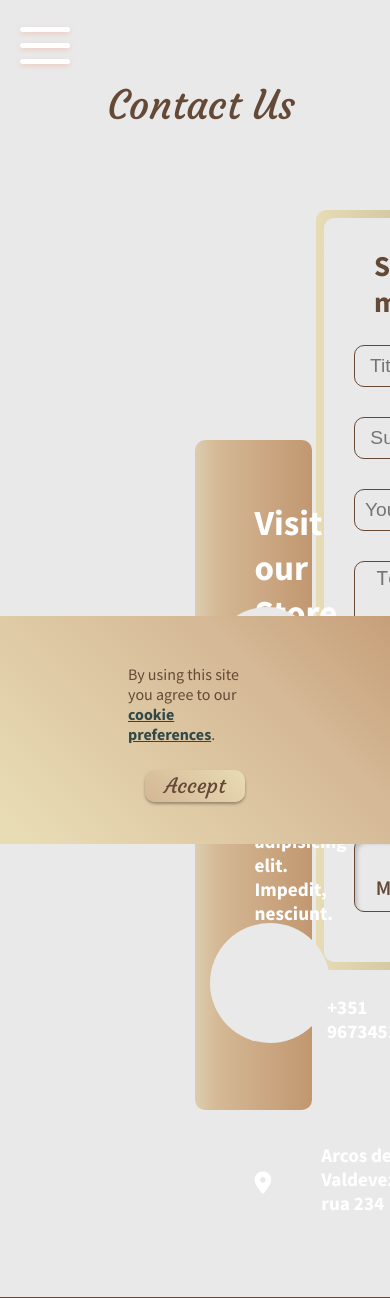
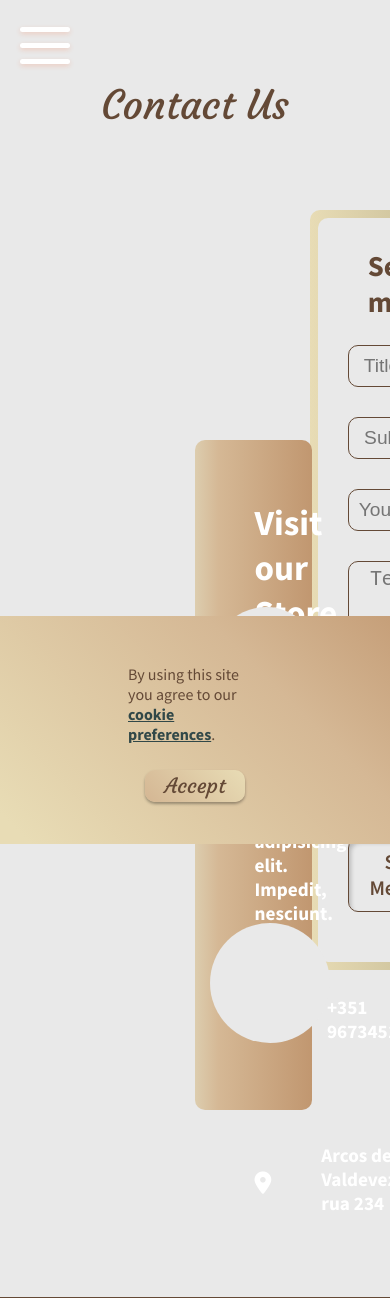
Before and after one commit to Stephane-Gon/DjangoeCommerce, a Django app: page /contact/ in a window 390 px wide; the page is wider, and only the part inside the window is pictured. Shown: the top 1298 px of that part. Run offline with Django 3.2, Linux system fonts and the light colour scheme; parts of the project's set-up code (start-up, migrations or seed data) failed here and were passed over; some libraries are stand-ins or nearby versions.

Commit message:
Updated contact container width V3

```diff
--- a/static/css/main.css
+++ b/static/css/main.css
@@ -860,6 +860,12 @@ h5 {
     grid-template-columns: 1fr;
   }
 }
+@media (max-width: 768px) {
+  .main-container {
+    padding-left: 0px;
+    padding-right: 0px;
+  }
+}
 .info-ruller {
   height: 3px;
   margin: 5px 0px 15px 0px;
```
Also changed, not shown: 1 other file.
